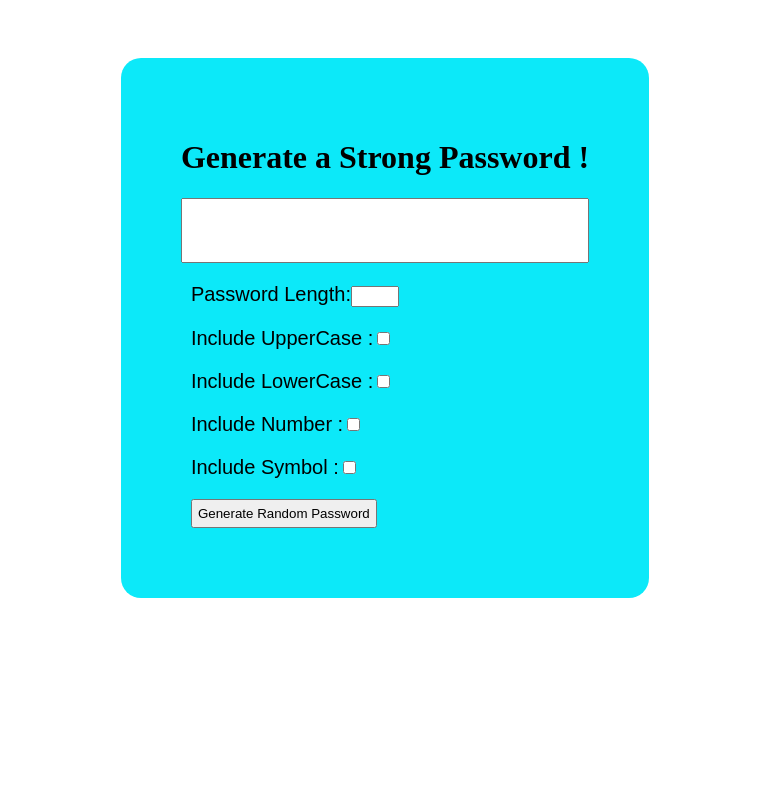
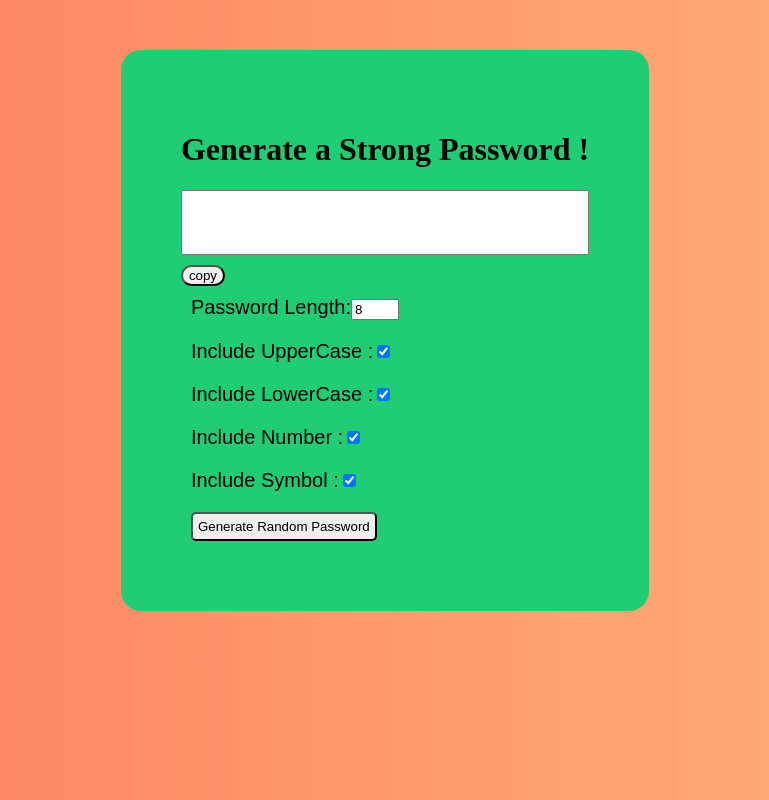
Before and after one commit to Suren-sunar/PasswordGenerator, a React (Vite) app: page / in a window 1280 px wide. Shown: the whole page, without its empty margins (255-1024 px from the left). Built offline with nearby package versions, Linux system fonts and the light colour scheme.

Commit message:
first_Commit

```diff
--- a/src/App.jsx
+++ b/src/App.jsx
@@ -5,6 +5,7 @@ const App = () => {
   return (
     <>
       <PasswordGen />
+
     </>
   );
 }
--- a/src/Components/PasswordGen.css
+++ b/src/Components/PasswordGen.css
@@ -1,6 +1,10 @@
 body{
+    margin: 0;
+    padding: ;
     display: flex;
     justify-content: center;
+    background: linear-gradient(to right, #ff7e5f, #feb47b);
+
 
 }
 
@@ -22,7 +26,7 @@ body{
 }
 
 .container{
-    background-color: rgb(12, 233, 249);
+    background-color:#20cd74;
     padding: 60px;
     margin: 50px;
     border-radius: 20px;
@@ -38,6 +42,7 @@ body{
    padding: 5px;
    margin: 10px;
    cursor: pointer;
+   border-radius: 5px;
 
 
 }
@@ -47,3 +52,7 @@ body{
     justify-content: center;
     margin-bottom: 10px;
   }
+  .copy-to-clipboard{
+    cursor: pointer;
+    border-radius: 100px;
+  }
--- a/src/Components/PasswordGen.jsx
+++ b/src/Components/PasswordGen.jsx
@@ -1,56 +1,121 @@
-import React from 'react';
+import React, { useState } from 'react';
 import './PasswordGen.css'; // Import your CSS file
 
+const PasswordGen = () => {
+  const generatePassword = (passwordlength, includeuppercase, includelowercase, includenumbers, includesymbols) => {
+    let charset = '';
 
-const PasswordGen = () => {
+    if (includeuppercase) {
+      charset = charset + 'ABCDEFGHIJKLMNOPQRSTUVWXYZ';
+    }
+
+    if (includelowercase) {
+      charset += 'abcdefghijklmnopqrstuvwxyz';
+    }
+
+    if (includenumbers) {
+      charset += '0123456789';
+    }
+
+    if (includesymbols) {
+      charset += '!@#$%^&*()_-+=<>?';
+    }
+
+    let password = "";
+    for (let i = 0; i < passwordlength; i++) {
+      const randomIndex = Math.floor(Math.random() * charset.length);
+      password = password + charset.charAt(randomIndex);
+    }
+    return password;
+  };
+
+  const [passwordlength, setpasswordlength] = useState(8);
+  const [includeuppercase, setincludeuppercase] = useState(true);
+  const [includelowercase, setincludelowercase] = useState(true);
+  const [includenumber, setincludenumber] = useState(true);
+  const [includesymbol, setincludesymbol] = useState(true);
+  const [generatedPassword, setgeneratedpassword] = useState('');
+
+  const handlepasswordgenerator = () => {
+    const password = generatePassword(passwordlength, includeuppercase, includelowercase, includenumber, includesymbol);
+    setgeneratedpassword(password);
+  };
+
+  const handleCopyToClipboard = () => {
+    navigator.clipboard.writeText(generatedPassword);
+
+  };
+
+
   return (
     <>
       <div className='container'>
         <h1>Generate a Strong Password !</h1>
         <div className='inp'>
-        <input type="text" name="" id="inp"  />
-
-
+          <input value={generatedPassword} type="text" name="" id="inp" />
         </div>
-
+        <button onClick={handleCopyToClipboard} className='copy-to-clipboard'>copy </button>
         <div className="password-generator-container">
           <div className="password-generator-input">
             <label>
               Password Length:
-          <input type="number" id='size'min={8} max={100}/>
+              <input
+                defaultValue={passwordlength}
+                type="number"
+                id='size'
+                min={8}
+                max={100}
+                onChange={(e) => setpasswordlength(e.target.value)}
+              />
             </label>
           </div>
 
           <div className="password-generator-option">
             <label>
               Include  UpperCase :
-          <input type="checkbox" />
+              <input
+                checked={includeuppercase}
+                onChange={(e) => setincludeuppercase(e.target.checked)}
+                type="checkbox"
+              />
             </label>
           </div>
 
           <div className="password-generator-option">
             <label>
               Include  LowerCase :
-          <input type="checkbox" />
+              <input
+                checked={includelowercase}
+                onChange={(e) => setincludelowercase(e.target.checked)}
+                type="checkbox"
+              />
             </label>
           </div>
 
           <div className="password-generator-option">
             <label>
               Include  Number :
-          <input type="checkbox" />
+              <input
+                checked={includenumber}
+                onChange={(e) => setincludenumber(e.target.checked)}
+                type="checkbox"
+              />
             </label>
           </div>
 
           <div className="password-generator-option">
             <label>
               Include  Symbol :
-          <input type="checkbox" />
+              <input
+                checked={includesymbol}
+                onChange={(e) => setincludesymbol(e.target.checked)}
+                type="checkbox"
+              />
             </label>
           </div>
 
           <div className="password-generator-button">
-        <button className='generate' type="Submit">Generate Random Password</button>
+            <button onClick={handlepasswordgenerator} className='generate' type="Submit">Generate Random Password</button>
           </div>
         </div>
       </div>
```
Lines whose indentation alone changed are shown as unchanged.
